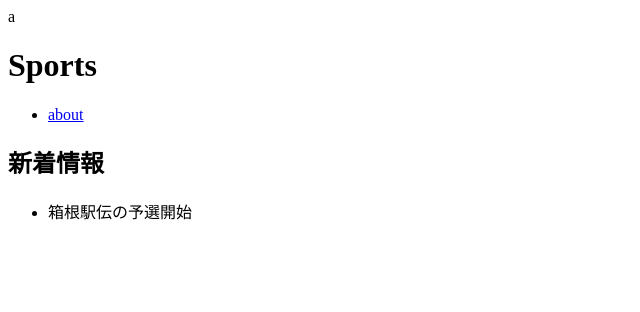
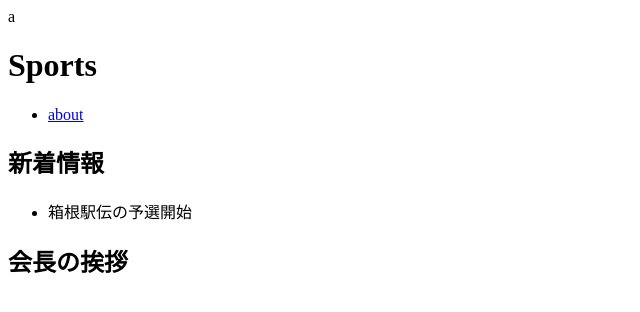
Before and after one commit to zdrivemf57/sports, a plain HTML site: page index.html in a window 1280 px wide. Shown: the whole page, without its empty margins (0-640 px from the left). Drawn offline with Linux system fonts and the light colour scheme.

Commit message:
会長の挨拶を追加

```diff
--- a/index.html
+++ b/index.html
@@ -8,3 +8,4 @@ a
 <ul>
   <li>箱根駅伝の予選開始</li>
 </ul>
+<h2>会長の挨拶</h2>
```
